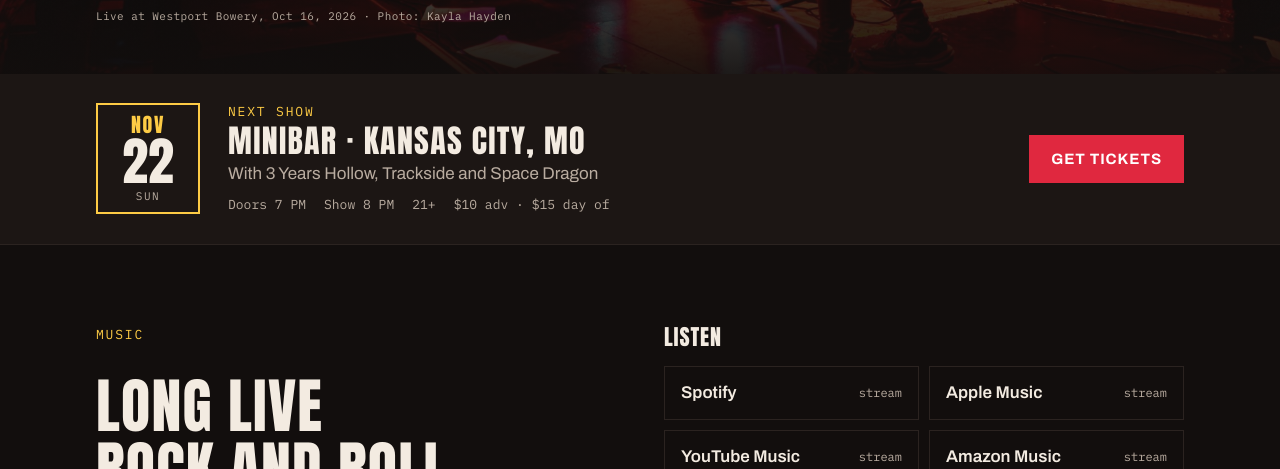
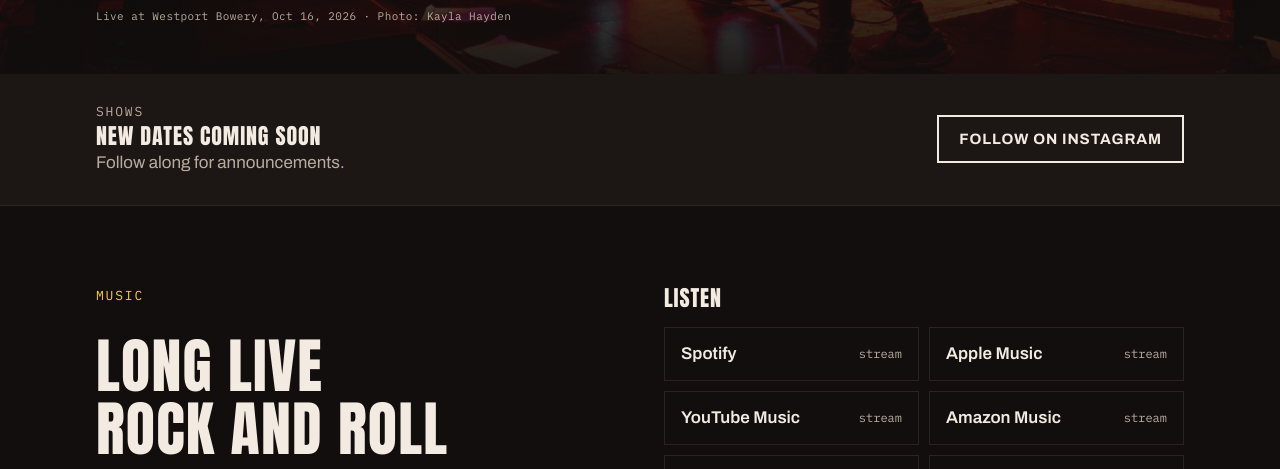
Before and after one commit to twisteddragonband/twisteddragonband.github.io, a plain HTML site: page index.html in a window 1280 px wide. Shown: the part 631-1100 px from the top of the page. Drawn offline with Linux system fonts and the light colour scheme.

Commit message:
Update shows: Nov 22 Minibar played, no upcoming dates

```diff
--- a/index.html
+++ b/index.html
@@ -208,17 +208,13 @@ footer .wrap{display:flex;justify-content:space-between;align-items:center;gap:1
 <section class="next" id="shows" style="padding-block:0">
   <div class="wrap">
 <!-- SHOWS:START  Updated by the weekly "TD Website Shows" scheduled task from TD - Booking & Shows > Shows (green = confirmed). One .stub per confirmed upcoming show, soonest first; the first one's kicker says "Next show", the rest say "Upcoming". With no confirmed upcoming shows, use the .empty block instead. Edit only between these markers. -->
-    <div class="stub">
-      <div class="date" aria-label="Sunday, November 22, 2026"><span class="m">Nov</span><span class="d">22</span><span class="w">Sun</span></div>
+    <div class="empty">
       <div class="stack" style="gap:2px">
-        <p class="kicker" style="margin:0">Next show</p>
-        <h3>Minibar · Kansas City, MO</h3>
-        <p class="with">With 3 Years Hollow, Trackside and Space Dragon</p>
-        <div class="meta"><span>Doors 7 PM</span><span>Show 8 PM</span><span>21+</span><span>$10 adv · $15 day of</span></div>
+        <p class="kicker" style="margin:0">Shows</p>
+        <h3>New dates coming soon</h3>
+        <p>Follow along for announcements.</p>
       </div>
-      <div class="ctas">
-        <a class="btn hot" href="https://www.therecordbar.com/shows/3-years-hollow-w-trackside-22-nov" target="_blank" rel="noopener">Get tickets</a>
-      </div>
+      <div class="ctas"><a class="btn" href="https://www.instagram.com/twisteddragonrocks" target="_blank" rel="noopener">Follow on Instagram</a></div>
     </div>
 <!-- SHOWS:END -->
   </div>
```
Also changed, not shown: press.html (+1 -0 lines).
